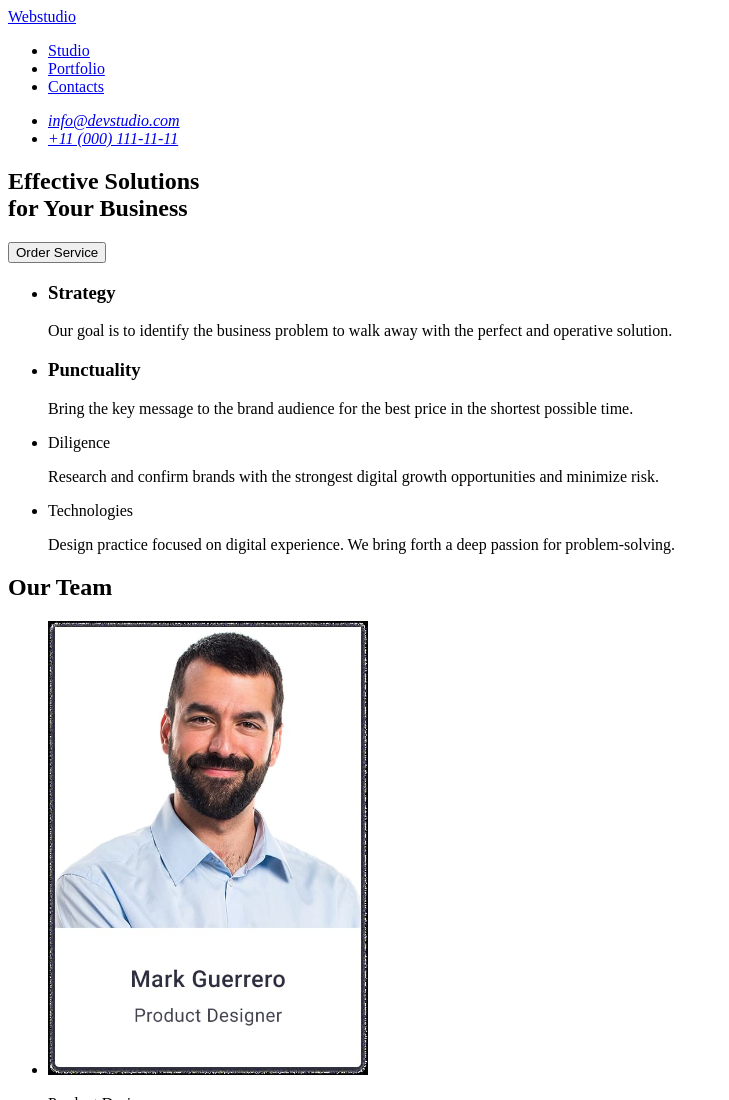
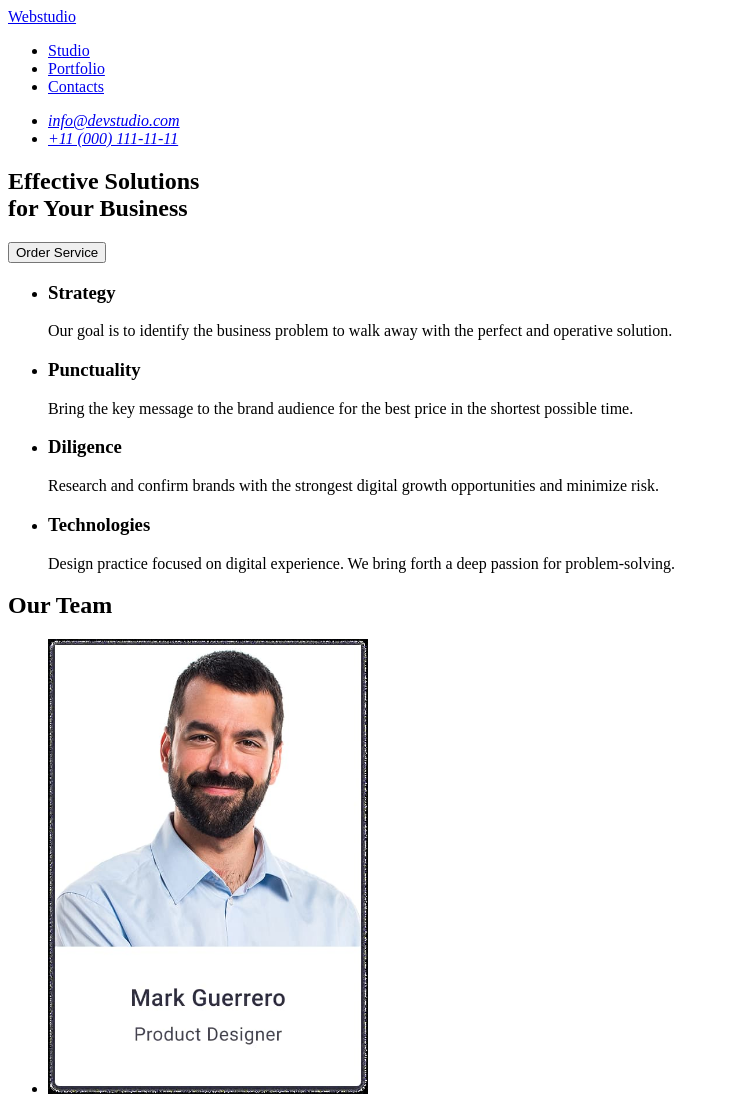
Before and after one commit to Maryna-Marush/goit-markup-hw-01, a plain HTML site: page index.html in a window 1280 px wide. Shown: the top 1100 px of the page, without its empty margins (0-729 px from the left). Drawn offline with Linux system fonts and the light colour scheme.

Commit message:
add index file

```diff
--- a/index.html
+++ b/index.html
@@ -34,7 +34,9 @@
     <h1>Effective Solutions  <br />
       for Your Business</h1>
     <button type="button">Order Service</button>
+    </section>
 
+    <section>
     <ul>
       <li>
         <h3>Strategy</h3>
@@ -48,17 +50,20 @@
           Bring the key message to the brand audience for the best price in the shortest possible time.
         </p>
       </li>
-      <li>Diligence
+      <li>
+        <h3>Diligence</h3>
         <p>
           Research and confirm brands with the strongest digital growth opportunities and minimize risk.
         </p>
       </li>
-      <li>Technologies
+      <li>
+        <h3>Technologies</h3>
         <p>
           Design practice focused on digital experience. We bring forth a deep passion for problem-solving.
         </p>
       </li>
     </ul>
+    </section>
 
     <section>
       <h2>Our Team</h2>
```
